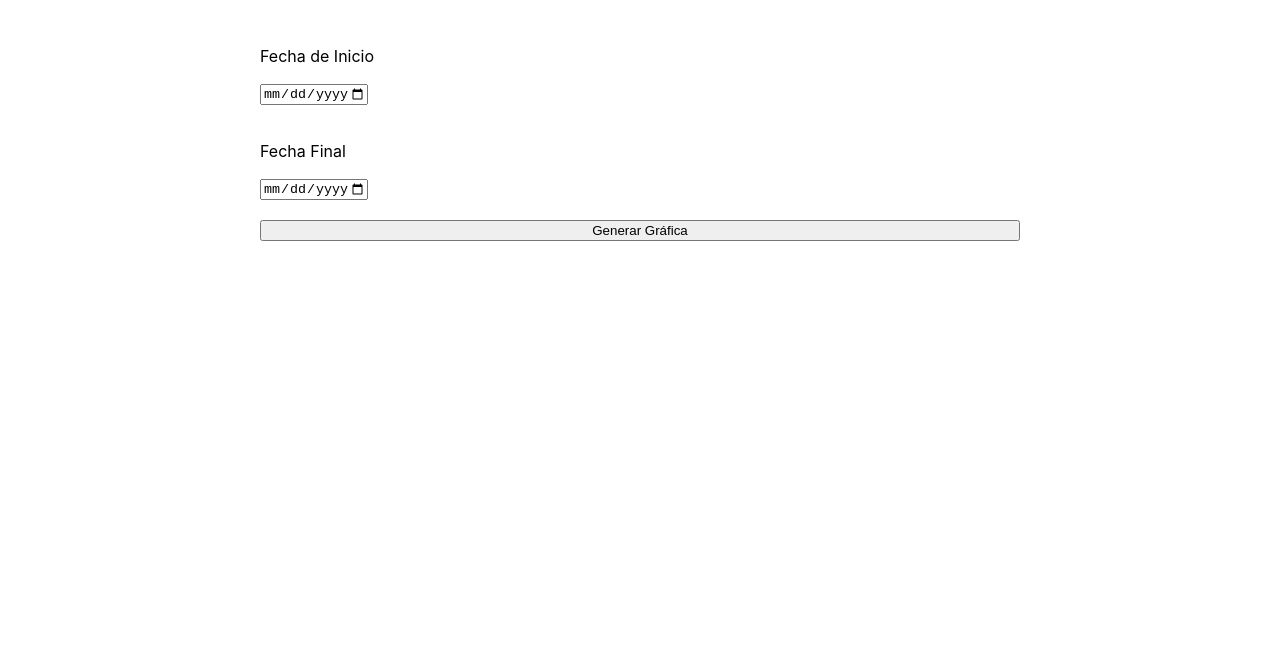
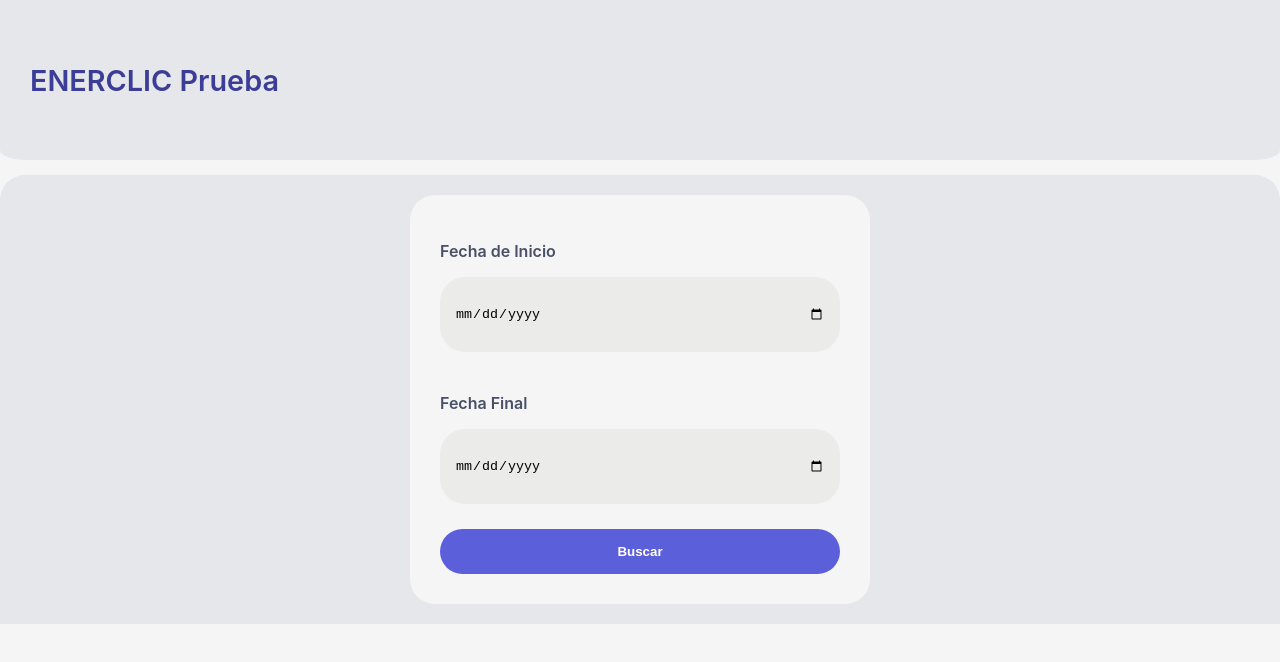
Before and after one commit to rocioabril/enerclic-prueba-react, a React (Create React App) app: page / in a window 1280 px wide. Shown: the top 662 px of the page. Built offline with nearby package versions, Linux system fonts and the light colour scheme.

Commit message:
estilos generales y estado cargando

```diff
--- a/src/App.css
+++ b/src/App.css
@@ -1,23 +1,84 @@
-html {
-
+header {
+  height: 100px;
+  display: flex;
+  align-items: center;
+  padding: 30px;
+  background-color: #e5e7eb;
+  font-size: 1.8rem;
+  font-weight: 600;
+  color: #3b3d97;
+  border-bottom: 15px solid #f5f5f5;
+  border-bottom-left-radius: 25px;
+  border-bottom-right-radius: 25px;
 }
 
-.app{
-
-    max-width: 800px;
-    margin: 30px auto;
-    /*background: rgba(9, 45, 87, 0.2);
-
-    backdrop-filter: blur( 9px );
-    -webkit-backdrop-filter: blur( 9px );
-    border-radius: 10px;
-    border: 1px solid rgba(27, 18, 18, 0.18);*/
+main {
+  background-color: #e5e7eb;
+  display: flex;
+  flex-direction: column;
+  justify-content: center;
+  align-items: center;
+  padding: 20px;
+  gap: 20px;
+  border-top-left-radius: 25px;
+  border-top-right-radius: 25px;
 }
 
-form{
-    display: flex;
-    flex-direction: column;
-    margin: 20px;
-    gap: 20px;
+/* FORMULARIO */
 
+form {
+  display: flex;
+  flex-direction: column;
+  justify-content: center;
+  align-items: stretch;
+  gap: 25px;
+  padding: 30px;
+  flex-grow: 1;
+  max-width: 400px;
+  width: 100%;
+  border-radius: 25px;
+  background: #f5f5f5;
+  font-weight: 600;
 }
+
+form label {
+  display: flex;
+  flex-direction: column;
+  color: #475067;
+}
+
+form label input {
+  background-color: #ebebe9;
+  border: none;
+  border-radius: 25px;
+  height: 45px;
+  padding: 15px;
+}
+
+.buttonBuscar {
+  border-radius: 25px;
+  background-color: #5c5fda;
+  color: white;
+  border: none;
+  height: 45px;
+  font-weight: 600;
+}
+
+.buttonBuscar:hover {
+  background-color: #494bc6;
+}
+
+.buttonBuscar:disabled {
+  background-color: #a5a5a5;
+}
+
+@media (min-width: 1024px) {
+  main {
+    flex-direction: row;
+
+  }
+
+  form {
+    min-width: 300px;
+  }
+}
--- a/src/App.js
+++ b/src/App.js
@@ -1,44 +1,51 @@
+import { useState } from "react";
+import Chart from "./Chart";
+import formatDate from "./formatDate";
 import "./App.css";
-import { useState } from "react";
-import formatDate from "./formatDate";
-import Chart from "./Chart";
 
 const today = formatDate(new Date());
 
 function App() {
   const [startDate, setStartDate] = useState();
   const [endDate, setEndDate] = useState();
+  const [isLoading, setIsLoading] = useState(false);
   const [data, setData] = useState();
 
   const handleSubmit = (event) => {
     event.preventDefault();
 
+    setIsLoading(true);
+
     fetch(`https://apidatos.ree.es/es/datos/balance/balance-electrico?start_date=${startDate}T00:00&end_date=${endDate}T23:59&time_trunc=day`)
       .then((res) => res.json())
       .then((json) => {
-        const attributes = json.included[0].attributes.content[1].attributes;
         setData({
-          labels: attributes.values.map(item => item.datetime.split("T")[0]),
-          datasets: [
-            {
-              label: attributes.title,
-              data: attributes.values.map(item => item.value),
-              borderColor: attributes.color,
-              backgroundColor: attributes.color + "50",
-              tension: 0.3,
-            },
-          ],
+          labels: json.included[0].attributes.content[0].attributes.values.map(item => item.datetime.split("T")[0]),
+          datasets: json.included[0].attributes.content.map(type => ({
+            label: type.attributes.title,
+            data: type.attributes.values.map(item => item.value),
+            borderColor: type.attributes.color,
+            backgroundColor: type.attributes.color + "30",
+            tension: 0.3
+          }))
         })
+        setIsLoading(false);
       });
   }
 
   return (
-    <div className="app">
+    <div>
+      <header>
+        ENERCLIC Prueba
+      </header>
+
+      <main>
         <form onSubmit={handleSubmit}>
           <label><p>Fecha de Inicio</p>
             <input
               type="date"
               name="startDate"
+              className="inputDate"
               max={today}
               onChange={(event) => setStartDate(event.target.value)} />
           </label>
@@ -47,16 +54,19 @@ function App() {
             <input
               type="date"
               name="endDate"
+              className="inputDate form-label"
               min={startDate}
               max={today}
               onChange={(event) => setEndDate(event.target.value)} />
           </label>
 
-        <button type="submit">
-          Generar Gráfica
+          <button type="submit" className="buttonBuscar" disabled={isLoading}>
+            {isLoading ? "Cargando..." : "Buscar"}
           </button>
         </form>
+
         <Chart data={data} />
+      </main>
     </div>
   );
 }
--- /dev/null
+++ b/src/Chart.css
@@ -0,0 +1,17 @@
+.chart {
+  position: relative;
+  overflow: hidden; /* para que el responsive funcione con flex */
+  border-radius: 25px;
+  background: #f5f5f5;
+  height: 350px;
+  flex-grow: 2;
+  width: 100%;
+}
+
+@media (min-width: 1024px) {
+
+  .chart {
+    height: 600px;
+    padding: 30px;
+  }
+}
--- a/src/Chart.js
+++ b/src/Chart.js
@@ -10,6 +10,7 @@ import {
   Filler
 } from 'chart.js';
 import { Line } from 'react-chartjs-2';
+import "./Chart.css";
 
 ChartJS.register(
   CategoryScale,
@@ -25,6 +26,7 @@ ChartJS.register(
 export const options = {
   fill: true,
   responsive: true,
+  maintainAspectRatio: false,
   plugins: {
     legend: {
       position: 'top',
@@ -40,7 +42,7 @@ const Chart = ({ data }) => {
   if (!data) return;
 
   return (
-    <div>
+    <div className="chart">
       <Line options={options} data={data} />
     </div>
   )
--- a/src/index.css
+++ b/src/index.css
@@ -1,3 +1,7 @@
+* {
+  background-color: #f5f5f5;
+}
+
 body {
   margin: 0;
   font-family: -apple-system, BlinkMacSystemFont, 'Segoe UI', 'Roboto', 'Oxygen',
@@ -6,8 +10,3 @@ body {
   -webkit-font-smoothing: antialiased;
   -moz-osx-font-smoothing: grayscale;
 }
-
-code {
-  font-family: source-code-pro, Menlo, Monaco, Consolas, 'Courier New',
-    monospace;
-}
```
Lines whose indentation alone changed are shown as unchanged.
